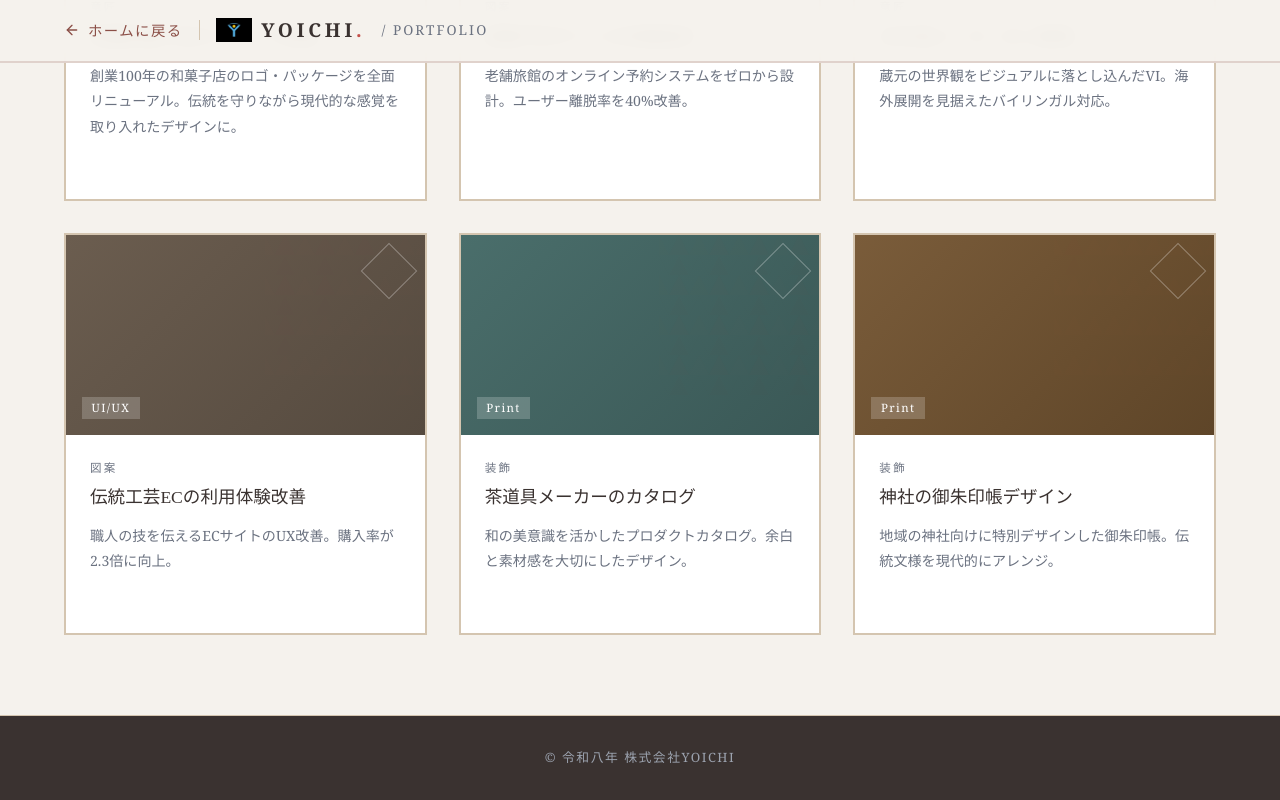
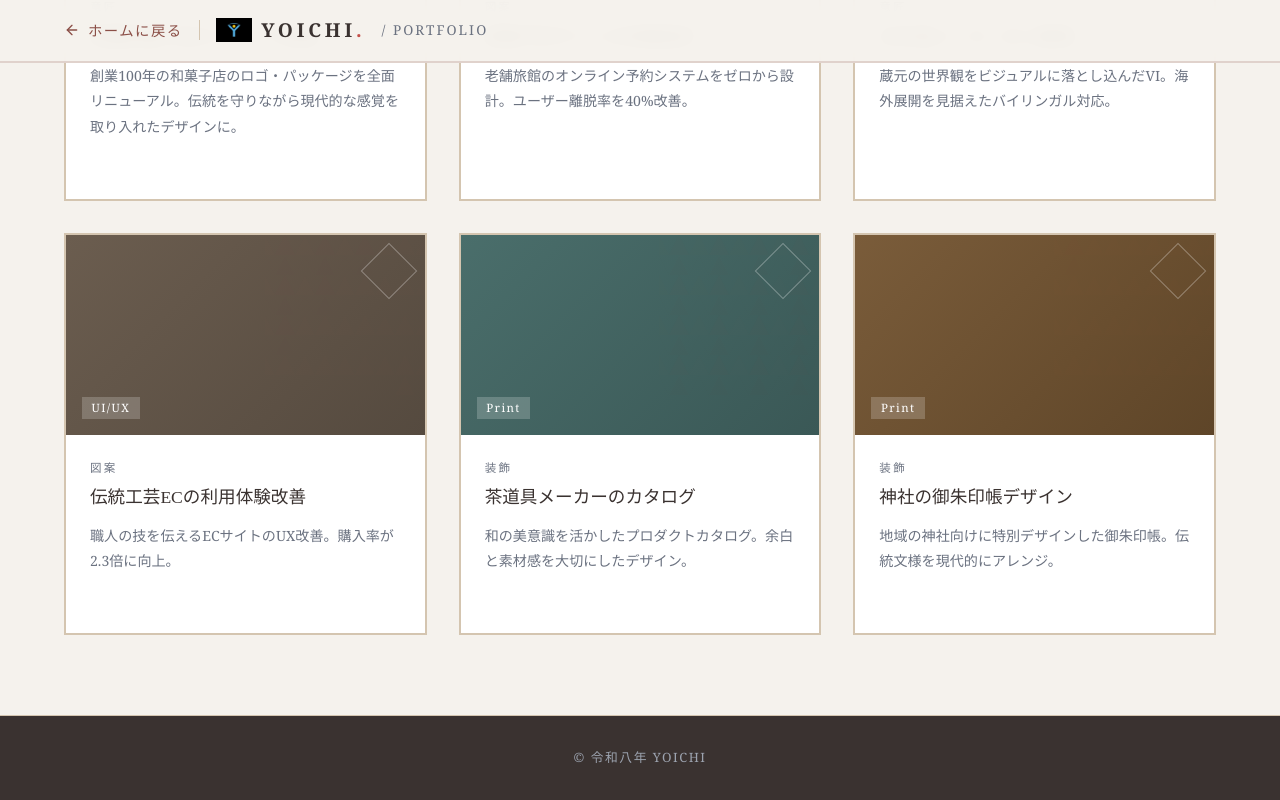
Before and after one commit to sy1067ys/yoichi-homepage, a React (Vite) app: page / in a window 1280 px wide. Both pictures are taken after a click on the button "すべての実績を見る". Shown: the part 610-1410 px from the top of the page. Built offline with nearby package versions, Linux system fonts and the light colour scheme.

Commit message:
Update App.tsx

```diff
--- a/src/app/App.tsx
+++ b/src/app/App.tsx
@@ -112,7 +112,7 @@ function PortfolioPage({ onBack }) {
         </div>
       </div>
       <footer style={{ borderTop:`1px solid ${C.border}`, padding:"2rem 1.5rem", textAlign:"center", background:C.dark, color:C.bg }}>
-        <p style={{ fontSize:"0.8rem", color:"#9ca3af", letterSpacing:"0.12em" }}>© 令和八年 株式会社YOICHI</p>
+        <p style={{ fontSize:"0.8rem", color:"#9ca3af", letterSpacing:"0.12em" }}>© 令和八年 YOICHI</p>
       </footer>
     </div>
   );
```
